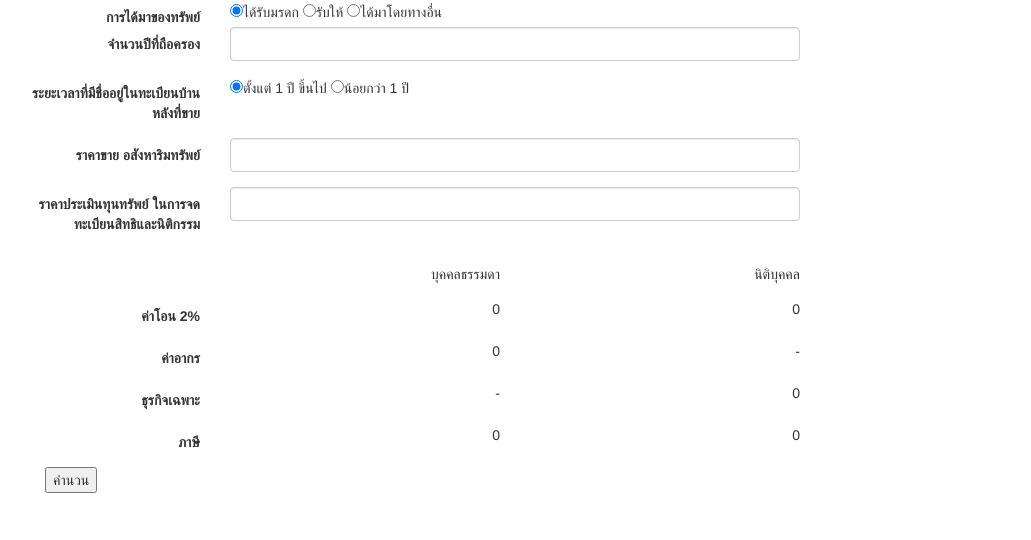
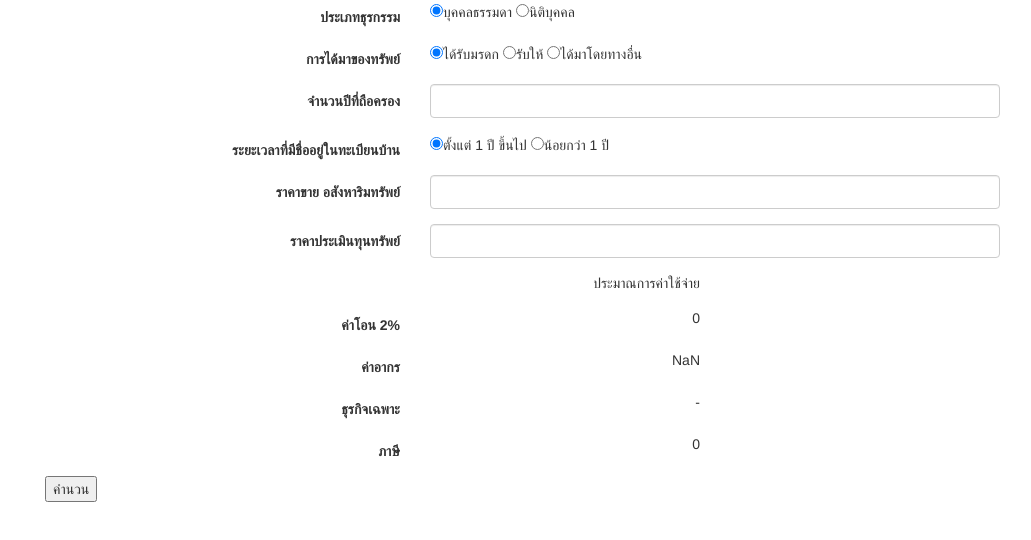
Before and after one commit to tonginbox/tonginbox.github.io, a plain HTML site: page thaitax_m48.html in a window 1280 px wide. Both pictures are taken after a click on the button "คำนวน". Shown: the whole page, without its empty margins (25-1056 px from the left). Drawn offline with nearby package versions, Linux system fonts and the light colour scheme.

Commit message:
Fix selecting max property value Add transaction type, personal or business Output estimation base on transaction type Adjust width of each controls

```diff
--- a/thaitax_m48.html
+++ b/thaitax_m48.html
@@ -17,98 +17,90 @@
   <body>
     <div class="container">
       <form id="form" class="form-horizontal">
+        <div class="row">
           <div class="form-group">
-<div class="row">
-<label class="control-label col-md-2 col-sm-4"> การได้มาของทรัพย์ </label>
-<div class="col-md-6 col-sm-4">
+            <label class="control-label col-md-4 col-sm-4"> ประเภทธุรกรรม </label>
+            <div class="col-md-6 col-sm-6">
+              <input type="radio" name="tax_type" value="opt1" checked class="form-check">บุคคลธรรมดา
+              <input type="radio" name="tax_type" value="opt2" class="form-check">นิติบุคคล
+            </div>
+          </div>
+
+          <div class="form-group">
+            <label class="control-label col-md-4 col-sm-4"> การได้มาของทรัพย์ </label>
+            <div class="col-md-6 col-sm-6">
               <input type="radio" name="asset" value="opt1" checked class="form-check">ได้รับมรดก
               <input type="radio" name="asset" value="opt2" class="form-check">รับให้
               <input type="radio" name="asset" value="opt3" class="form-check">ได้มาโดยทางอื่น
             </div>
           </div>
+
           <div class="form-group">
-<label class="control-label col-md-2 col-sm-4"> จำนวนปีที่ถือครอง </label>
-<div class="col-md-6 col-sm-4">
+            <label class="control-label col-md-4 col-sm-4"> จำนวนปีที่ถือครอง </label>
+            <div class="col-md-6 col-sm-6">
               <input type="text" class="form-control" id="value-1">
             </div>
           </div>
 
           <div class="form-group">
-<label class="control-label col-md-2 col-sm-4"> ระยะเวลาที่มีชื่ออยู่ในทะเบียนบ้านหลังที่ขาย </label>
-<div class="col-md-6 col-sm-4">
+            <label class="control-label col-md-4 col-sm-4"> ระยะเวลาที่มีชื่ออยู่ในทะเบียนบ้าน </label>
+            <div class="col-md-6 col-sm-6">
               <input type="radio" name="year_in_property" value="opt1" checked class="form-check">ตั้งแต่ 1 ปี ขึ้นไป
               <input type="radio" name="year_in_property" value="opt2" class="form-check">น้อยกว่า 1 ปี
             </div>
           </div>
 
           <div class="form-group">
-<label class="control-label col-md-2 col-sm-4"> ราคาขาย อสังหาริมทรัพย์ </label>
-<div class="col-md-6 col-sm-4">
-<input type="text" class="form-control">
+            <label class="control-label col-md-4 col-sm-4"> ราคาขาย อสังหาริมทรัพย์ </label>
+            <div class="col-md-6 col-sm-6">
+              <input type="text" class="form-control" id="value-3">
             </div>
           </div>
 
           <div class="form-group">
-<label class="control-label col-md-2 col-sm-4"> ราคาประเมินทุนทรัพย์ ในการจดทะเบียนสิทธิและนิติกรรม</label>
-<div class="col-md-6 col-sm-4">
+            <label class="control-label col-md-4 col-sm-4"> ราคาประเมินทุนทรัพย์ </label>
+            <div class="col-md-6 col-sm-6">
               <input type="text" class="form-control" id="value-4">
             </div>
           </div>
-</div>
+        </div> <!-- .row -->
         <div class="row">
           <div class="form-group">
-<label class="control-label col-md-2 col-sm-4 col-xs-4"> </label>
+            <label class="control-label col-md-4 col-sm-4 col-xs-4"> </label>
             <div class="col-md-3 col-sm-2 col-xs-4">
-<div class="text-right"> บุคคลธรรมดา </div>
-</div>
-<div class="col-md-3 col-sm-2 col-xs-4">
-<div class="text-right"> นิติบุคคล </div>
+              <div class="text-right"> ประมาณการค่าใช้จ่าย </div>
             </div>
           </div>
 
           <div class="form-group">
-<label class="control-label col-md-2 col-sm-4 col-xs-4"> ค่าโอน 2%</label>
+            <label class="control-label col-md-4 col-sm-4 col-xs-4"> ค่าโอน 2%</label>
             <div class="col-md-3 col-sm-2 col-xs-4">
-<div id="outputp1" class="text-right"> </div>
-</div>
-<div class="col-md-3 col-sm-2 col-xs-4">
-<div id="outputb1" class="text-right"> </div>
+              <div id="output1" class="text-right"> </div>
             </div>
           </div>
 
           <div class="form-group">
-<label class="control-label col-md-2 col-sm-4 col-xs-4"> ค่าอากร</label>
+            <label class="control-label col-md-4 col-sm-4 col-xs-4"> ค่าอากร</label>
             <div class="col-md-3 col-sm-2 col-xs-4">
-<div id="outputp2" class="text-right"> </div>
-</div>
-<div class="col-md-3 col-sm-2 col-xs-4">
-<div id="outputb2" class="text-right"> </div>
+              <div id="output2" class="text-right"> </div>
             </div>
 
           </div>
 
           <div class="form-group">
-<label class="control-label col-md-2 col-sm-4 col-xs-4"> ธุรกิจเฉพาะ</label>
+            <label class="control-label col-md-4 col-sm-4 col-xs-4"> ธุรกิจเฉพาะ</label>
             <div class="col-md-3 col-sm-2 col-xs-4">
-<div id="outputp3" class="text-right"> </div>
+              <div id="output3" class="text-right"> </div>
             </div>
-<div class="col-md-3 col-sm-2 col-xs-4">
-<div id="outputb3" class="text-right"> </div>
-</div>
-
           </div>
 
           <div class="form-group">
-<label class="control-label col-md-2 col-sm-4 col-xs-4"> ภาษี</label>
+            <label class="control-label col-md-4 col-sm-4 col-xs-4"> ภาษี</label>
             <div class="col-md-3 col-sm-2 col-xs-4">
-<div id="outputp4" class="text-right"> </div>
+              <div id="output4" class="text-right"> </div>
             </div>
-<div class="col-md-3 col-sm-2 col-xs-4">
-<div id="outputb4" class="text-right"> </div>
           </div>
-
-</div> <!-- .row -->
-</div>
+        </div><!-- .row -->
 
 
         <input type="button" value="คำนวน" id="cal_button">
@@ -118,29 +110,40 @@
   <script>
 $(document).ready(function() {
   $("#cal_button").click(function() {
+    var tax_type =
+      $("input[name=tax_type]:checked", "#form").val() == "opt1" ? 1
+      : 2;
     var possession_year = $("#value-1").val();
     var asset_type =
       $("input[name=asset]:checked", "#form").val() == "opt1" ? 1
       : $("input[name=asset]:checked", "#form").val() == "opt2" ? 2
       : 3;
-        var stay_more_than_1_year = $("input[name=year_in_property]:checked", "#form").val().localeCompare("opt1") == 0 ? true: false;
+    var stay_more_than_1_year =
+      $("input[name=year_in_property]:checked", "#form").val()
+      .localeCompare("opt1") == 0 ? true: false;
     var assessment_value = $("#value-4").val();
-        var property_value = $("#value-3").val() > $("#value-4").val()
-        ? $("#value-3").val()
-        : $("#value-4").val();
+    var value_3 = parseFloat($("#value-3").val());
+    var value_4 = parseFloat($("#value-4").val());
+    var property_value =  value_3 > value_4
+      ? value_3
+      : value_4;
 
-        $("#outputp1").text(assessment_value * 0.02);
-        $("#outputb1").text(assessment_value * 0.02);
+    $("#output1").text(assessment_value * 0.02);
+    if (tax_type == 1)
+    {
       if (asset_type == 1 || possession_year >= 5 || stay_more_than_1_year) {
-        $("#outputp2").text(property_value * 0.005);
-        $("#outputp3").text("-");
+        $("#output2").text(property_value * 0.005);
+        $("#output3").text("-");
       } else {
-        $("#outputp2").text("-");
-        $("#outputp3").text(property_value * 0.033);
+        $("#output2").text("-");
+        $("#output3").text(property_value * 0.033);
       }
-        $("#outputb2").text("-");
-        $("#outputb3").text(property_value * 0.033);
-
+    }
+    else
+    {
+      $("#output2").text("-");
+      $("#output3").text(property_value * 0.033);
+    }
     var deduct_m165 = (asset_type == 1 || asset_type == 2)
       ? assessment_value * 0.5
       : assessment_value * get_deduct_percentile_by_year(possession_year);
@@ -148,8 +151,10 @@ $(document).ready(function() {
     var annual_taxable_value = taxable_value / possession_year;
     var annual_personal_income_tax = get_personal_income_tax(annual_taxable_value);
     var tax = annual_personal_income_tax * possession_year;
-        $("#outputp4").text(tax);
-        $("#outputb4").text(property_value * 0.01);
+    $("#output4").text(
+        tax_type == 1
+        ? tax
+        : property_value * 0.01);
   });
 
   function get_deduct_percentile_by_year(year) {
```
Lines whose indentation alone changed are shown as unchanged.
